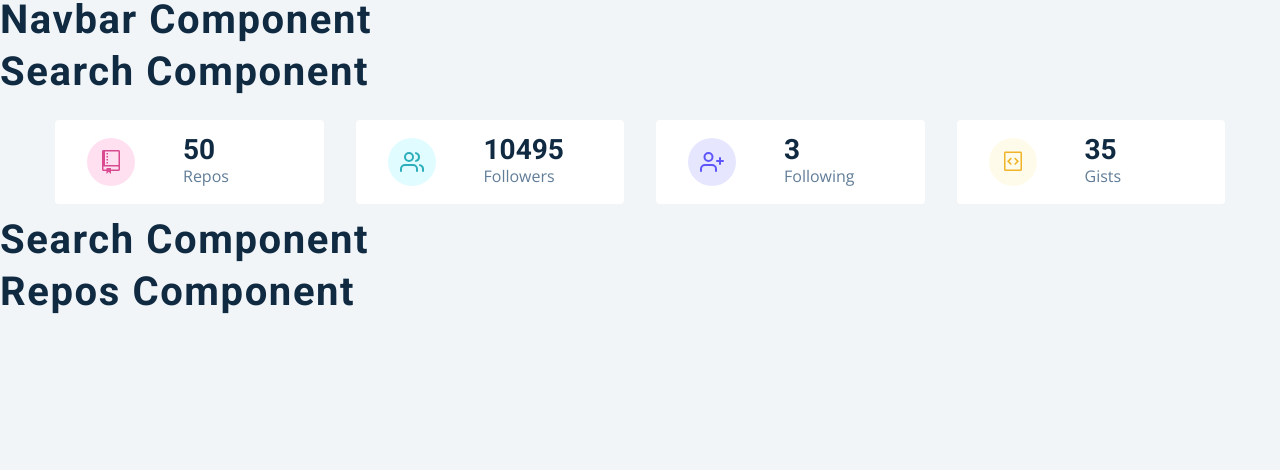
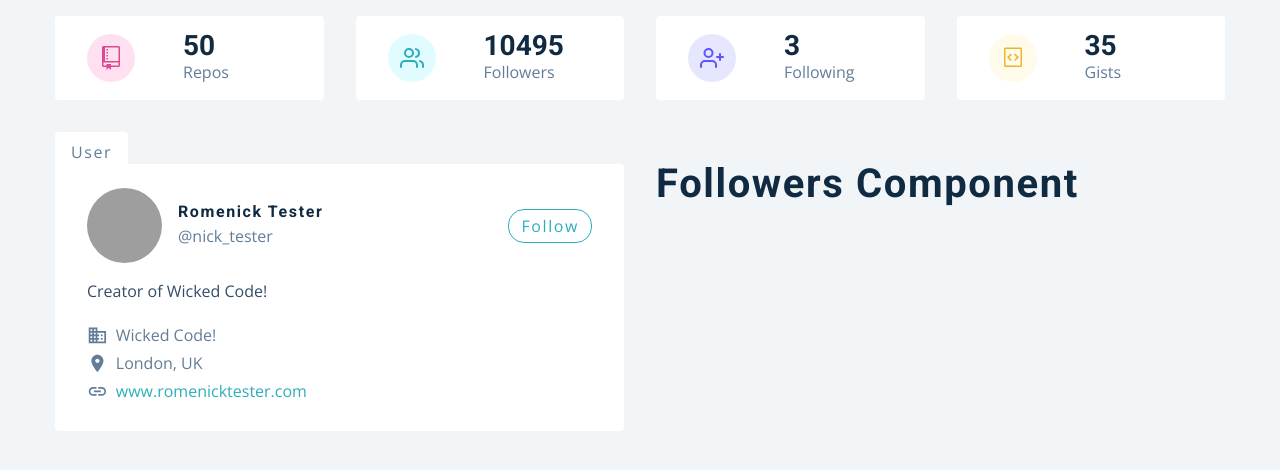
Before and after one commit to romenick-tester/search-github-users, a React (Create React App) app: page / in a window 1280 px wide. Shown: the top 470 px of the page. Built offline with nearby package versions, Linux system fonts and the light colour scheme; grey boxes are pictures that could not be loaded.

Commit message:
Card Component

```diff
--- a/src/components/Card.js
+++ b/src/components/Card.js
@@ -2,8 +2,29 @@ import React from "react";
 import { GithubContext } from "../context/context";
 import styled from "styled-components";
 import { MdBusiness, MdLocationOn, MdLink } from "react-icons/md";
+
 const Card = () => {
-  return <h2>card component</h2>;
+  const { githubUser } = React.useContext(GithubContext)
+  const { avatar_url, html_url, name, company, blog, bio, location, twitter_username } = githubUser;
+
+  return (
+    <Wrapper>
+      <header>
+        <img src={avatar_url} alt={name}/>
+        <div>
+          <h4>{name}</h4>
+          <p>@{twitter_username&&twitter_username||"N/A"}</p>
+        </div>
+        <a href={html_url}>follow</a>
+      </header>
+      <p className="bio">{bio&&bio||"N/A"}</p>
+      <div className="links">
+        <p><MdBusiness/>{company&&company||"N/A"}</p>
+        <p><MdLocationOn/>{location&&location||"N/A"}</p>
+        <a href={`https://${blog}`}><MdLink/>{blog}</a>
+      </div>
+    </Wrapper>
+  )
 };
 const Wrapper = styled.article`
   background: var(--clr-white);
@@ -13,7 +34,7 @@ const Wrapper = styled.article`
   border-bottom-right-radius: var(--radius);
   position: relative;
   &::before {
-    content: "user";
+    content: "User";
     position: absolute;
     top: 0;
     left: 0;
--- a/src/components/User.js
+++ b/src/components/User.js
@@ -2,8 +2,16 @@ import React from "react";
 import styled from "styled-components";
 import Card from "./Card";
 import Followers from "./Followers";
+
 const User = () => {
-  return <h2>search component</h2>;
+  return (
+    <section className="section">
+      <Wrapper className="section-center">
+        <Card/>
+        <Followers/>
+      </Wrapper>
+    </section>
+  )
 };
 
 const Wrapper = styled.div`
--- a/src/context/mockData.js/mockUser.js
+++ b/src/context/mockData.js/mockUser.js
@@ -2,7 +2,7 @@ const mockUser = {
   login: "romenick-tester",
   id: 75784246,
   node_id: "MDQ6VXNlcjc1Nzg0MjQ2",
-  avatar_url: "https://avatars.githubusercontent.com/u/75784246?v=4",
+  avatar_url: "https://avatars.githubusercontent.com/u/67588995?v=4",
   gravatar_id: "",
   url: "https://api.github.com/users/romenick-tester",
   html_url: "https://github.com/romenick-tester",
--- a/src/pages/Dashboard.js
+++ b/src/pages/Dashboard.js
@@ -6,11 +6,11 @@ import { GithubContext } from "../context/context";
 const Dashboard = () => {
   return (
     <main>
-      <Navbar/>
-      <Search/>
+      {/* <Navbar/> */}
+      {/* <Search/> */}
       <Info/>
       <User/>
-      <Repos/>
+      {/* <Repos/> */}
     </main>
   );
 };
```
